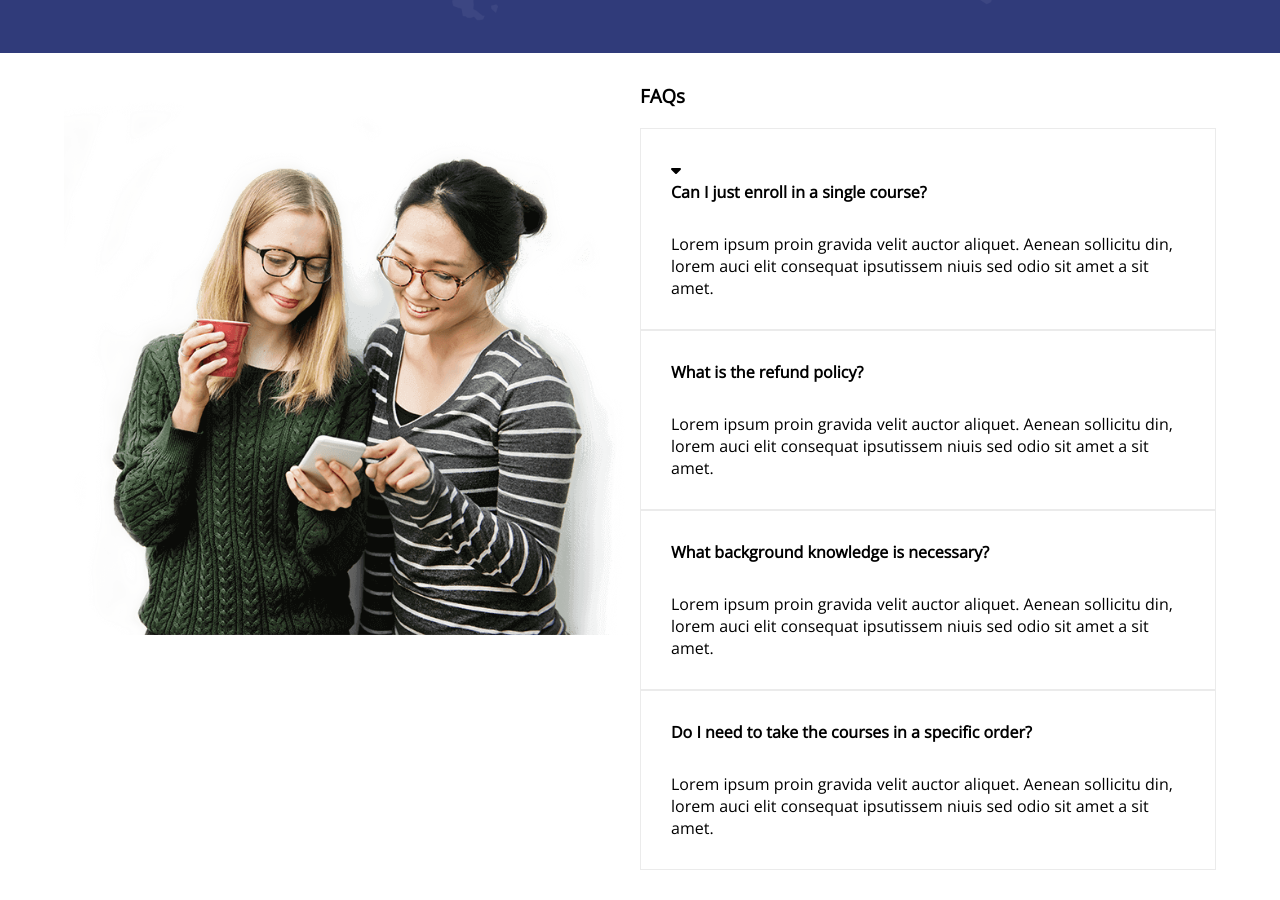
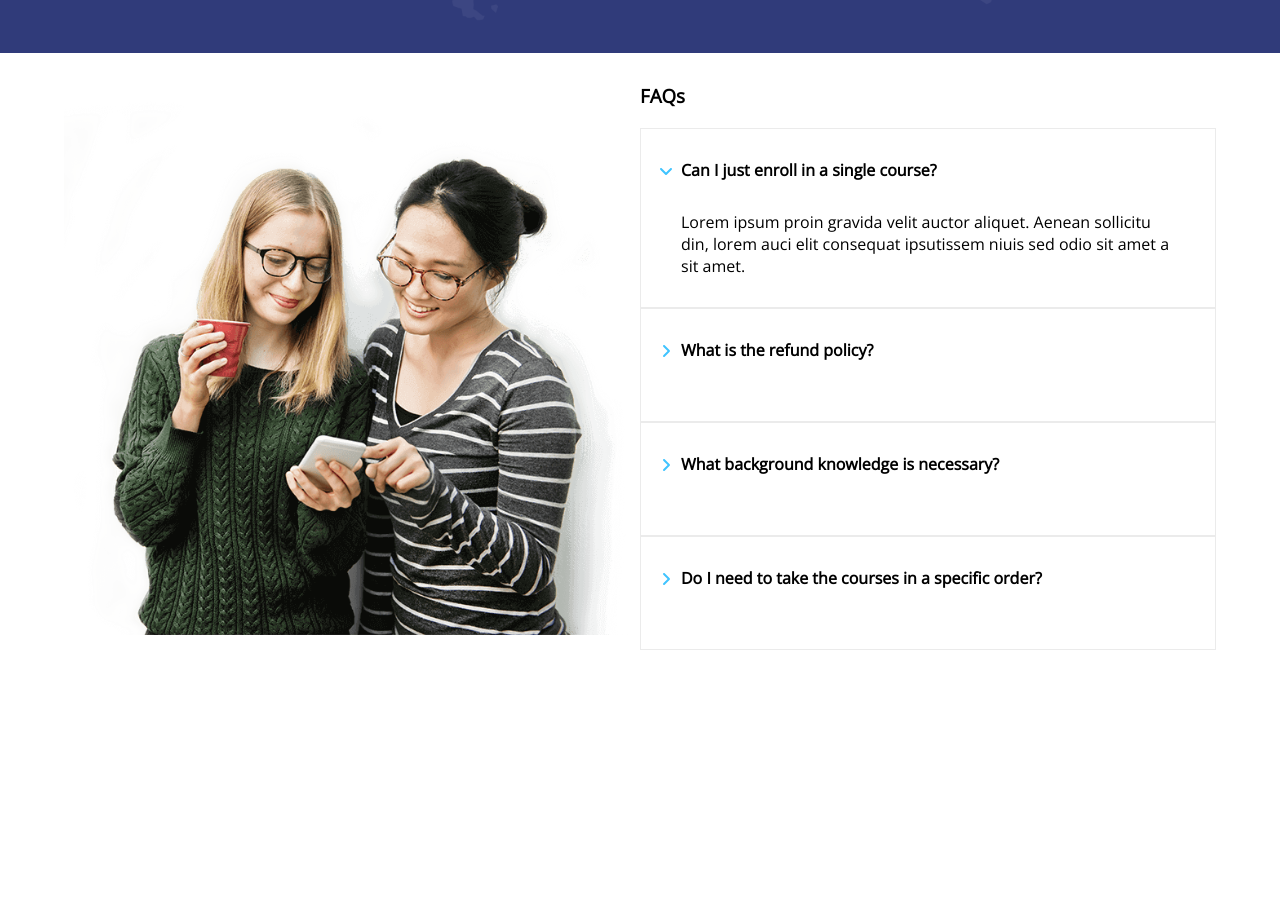
Before and after one commit to marcoceccarelli98/proj-html-vuejs, a Vue app: page /about in a window 1280 px wide. Shown: the part 2020-2920 px from the top of the page. After the commit the page ends 2700 px from the top, so only its background shows below. Built offline with nearby package versions, Linux system fonts and the light colour scheme.

Commit message:
[UPD] FaqsComponent

```diff
--- a/src/components/FaqComponent.vue
+++ b/src/components/FaqComponent.vue
@@ -1,6 +1,18 @@
 <script>
 export default {
-    name: "FaqComponent"
+    name: "FaqComponent",
+    data() {
+        return {
+            currentActive: 0,
+            faqs: ["Can I just enroll in a single course?", "What is the refund policy?", "What background knowledge is necessary?", "Do I need to take the courses in a specific order?"]
+        }
+    },
+
+    methods: {
+        selectActive(index) {
+            this.currentActive = index;
+        },
+    }
 }
 </script>
 
@@ -13,32 +25,13 @@ export default {
             <div class="col-50">
                 <h3>FAQs</h3>
                 <ul>
-                    <li>
+                    <li v-for="(faq, index) in faqs" @click="selectActive(index)">
                         <div>
-                            <font-awesome-icon :icon="['fas', 'caret-down']" />
-                            <h4>Can I just enroll in a single course?</h4>
-                            <p>Lorem ipsum proin gravida velit auctor aliquet. Aenean sollicitu din, lorem auci elit
-                                consequat ipsutissem niuis sed odio sit amet a sit amet.</p>
-                        </div>
-                    </li>
-                    <li>
-                        <div>
-                            <h4>What is the refund policy?</h4>
-                            <p>Lorem ipsum proin gravida velit auctor aliquet. Aenean sollicitu din, lorem auci elit
-                                consequat ipsutissem niuis sed odio sit amet a sit amet.</p>
-                        </div>
-                    </li>
-                    <li>
-                        <div>
-                            <h4>What background knowledge is necessary?</h4>
-                            <p>Lorem ipsum proin gravida velit auctor aliquet. Aenean sollicitu din, lorem auci elit
-                                consequat ipsutissem niuis sed odio sit amet a sit amet.</p>
-                        </div>
-                    </li>
-                    <li>
-                        <div>
-                            <h4>Do I need to take the courses in a specific order?</h4>
-                            <p>Lorem ipsum proin gravida velit auctor aliquet. Aenean sollicitu din, lorem auci elit
+                            <font-awesome-icon class="angle-right" :icon="['fas', 'angle-right']"
+                                :class="{ display: currentActive == index }" />
+                            <h4> {{ faq }}</h4>
+                            <p :class="{ display: currentActive == index }">Lorem ipsum proin gravida velit auctor aliquet.
+                                Aenean sollicitu din, lorem auci elit
                                 consequat ipsutissem niuis sed odio sit amet a sit amet.</p>
                         </div>
                     </li>
@@ -48,7 +41,9 @@ export default {
     </div>
 </template>
 
-<style scoped>
+<style scoped lang="scss">
+@use "../styles/style.scss" as *;
+
 .container {
     width: 90%;
     margin: auto;
@@ -75,8 +70,31 @@ h4 {
     margin-bottom: 30px;
 }
 
+p {
+    display: none;
+}
+
+p.display {
+    display: block;
+}
+
 li {
-    padding: 30px;
+    padding: 30px 40px;
     border: 1px solid rgb(235, 235, 235);
 }
+
+li div {
+    position: relative;
+}
+
+.angle-right {
+    color: $primary-color;
+    position: absolute;
+    top: 4px;
+    left: -20px;
+}
+
+.angle-right.display {
+    transform: rotate(90deg);
+}
 </style>
--- a/src/main.js
+++ b/src/main.js
@@ -17,10 +17,10 @@ import { faSearch } from "@fortawesome/free-solid-svg-icons";
 import { faPlay } from "@fortawesome/free-solid-svg-icons";
 import { faChevronLeft } from "@fortawesome/free-solid-svg-icons";
 import { faChevronRight } from "@fortawesome/free-solid-svg-icons";
-import { faCaretDown } from "@fortawesome/free-solid-svg-icons";
+import { faAngleRight } from "@fortawesome/free-solid-svg-icons";
 
 /* add icons to the library */
-library.add(faSearch, faPlay, faChevronLeft, faChevronRight, faCaretDown);
+library.add(faSearch, faPlay, faChevronLeft, faChevronRight, faAngleRight);
 
 createApp(App)
   .component("font-awesome-icon", FontAwesomeIcon)
```
